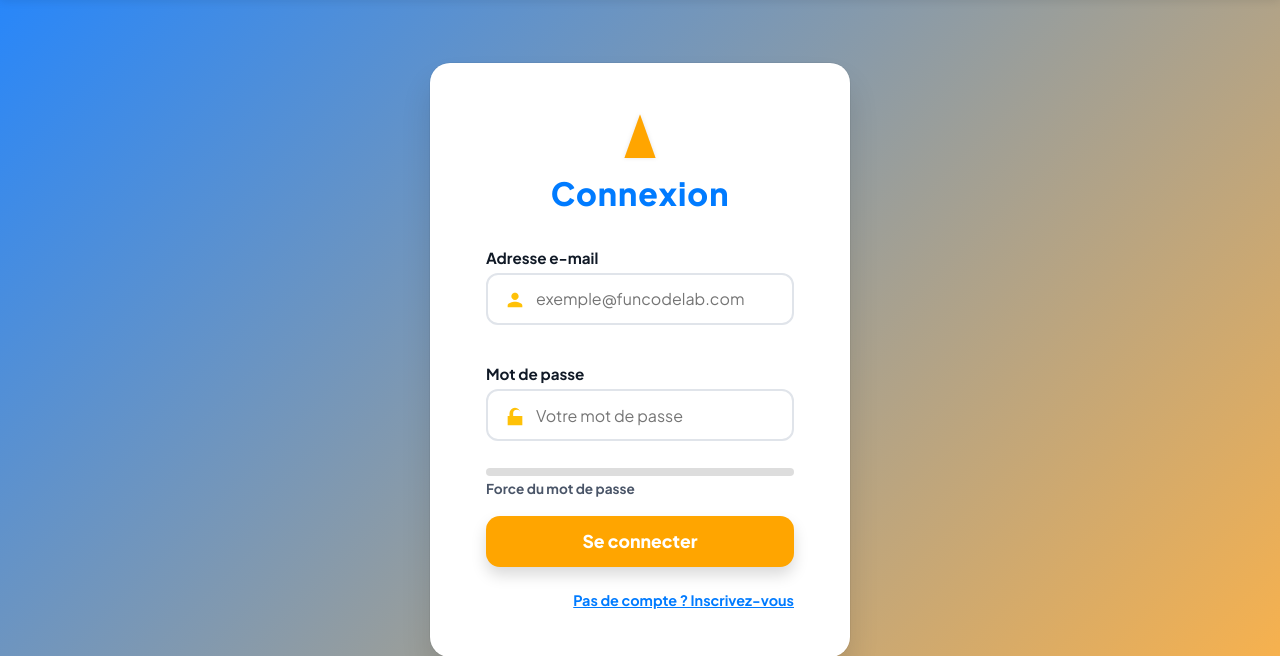
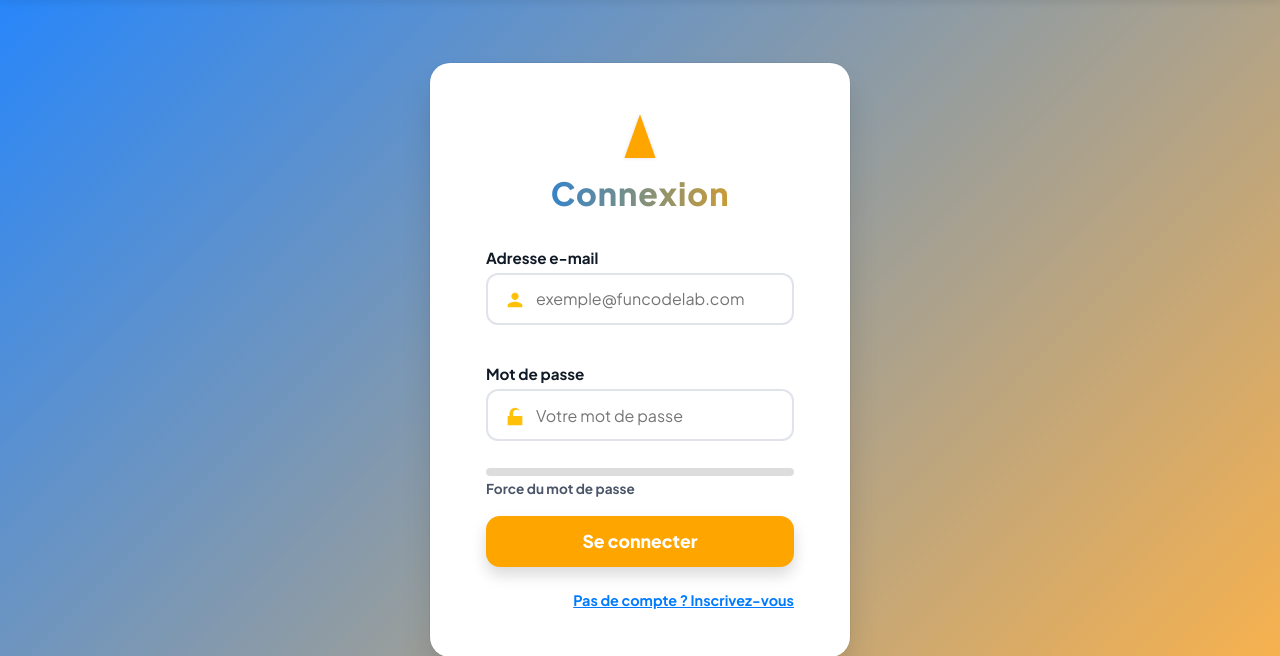
Before and after one commit to zYusei/Projet, a PHP site: page /connexion.php in a window 1280 px wide. Shown: the part 65-721 px from the top of the page. Run offline with PHP 8.4, Linux system fonts and the light colour scheme.

Commit message:
Amélioration du site

```diff
--- a/connexion.php
+++ b/connexion.php
@@ -163,7 +163,15 @@ if (($_SERVER['REQUEST_METHOD'] ?? '') === 'POST') {
 
     .login-header{ text-align:center; margin-bottom:2.2rem; }
     .login-header svg{ width:50px; height:50px; margin-bottom:.5rem; fill:var(--accent-2); filter:drop-shadow(0 0 2px rgba(0,0,0,.1)); }
-    .login-header h1{ font-weight:800; font-size:2rem; color:var(--accent); letter-spacing:1px; }
+    /* Dans ton <style>, remplace juste la partie .login-header h1 par : */
+    .login-header h1 {
+    font-weight:800;
+    font-size:2rem;
+    letter-spacing:1px;
+     background:linear-gradient(90deg,var(--accent),var(--accent-2));
+    -webkit-background-clip:text;
+    -webkit-text-fill-color:transparent;
+}
 
     form{ display:flex; flex-direction:column; gap:1.2rem; }
     label{ font-weight:700; font-size:.95rem; margin-bottom:.35rem; color:var(--text); display:block; }
```
Also changed, not shown: inscription.php (+8 -1 lines).
